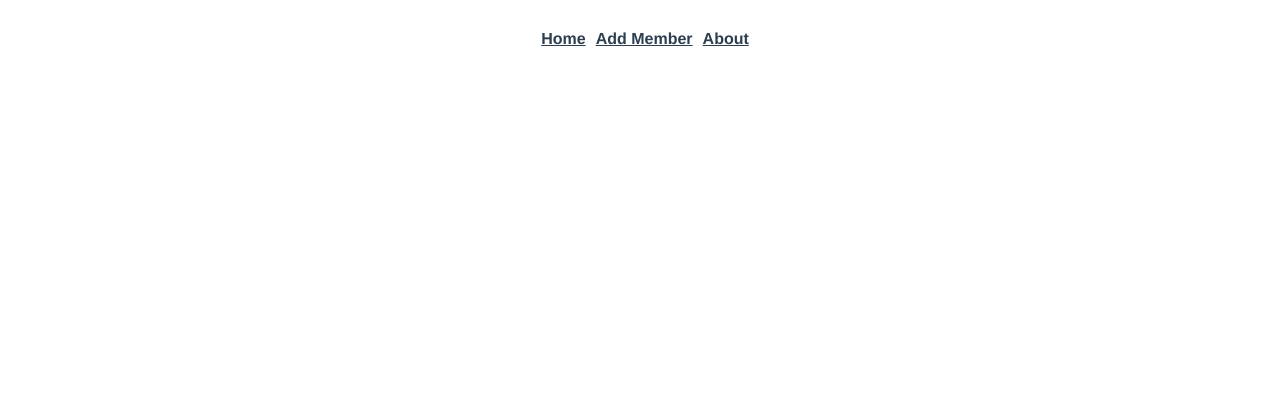
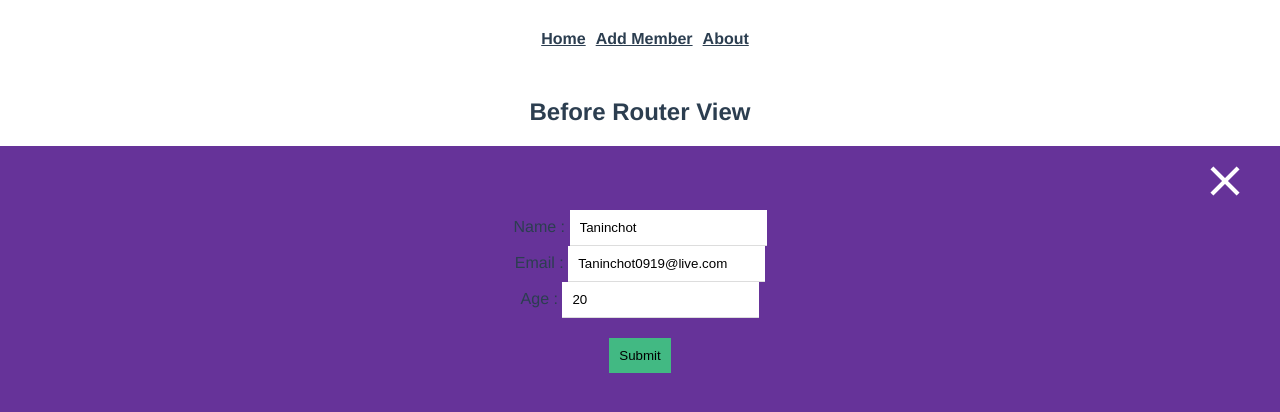
Before and after one commit to Taninchot0919/INT203_62130500038_Groupwork_SPA, a Vue app: page /member/1 in a window 1280 px wide. Before the commit this address had no page. Shown: the top 412 px of the page. Built offline with nearby package versions, Linux system fonts and the light colour scheme; data requests are answered from the project's data file.

Commit message:
[UPDATE] Can send prop through prop

```diff
--- a/data/db.json
+++ b/data/db.json
@@ -17,6 +17,12 @@
       "email": "inkcoolza@gmail.com",
       "age": "21",
       "id": 3
+    },
+    {
+      "name": "กานต์กมล",
+      "email": "karnkamol.sit@mail.kmutt.ac.th",
+      "age": "19",
+      "id": 4
     }
   ]
 }
--- a/public/index.html
+++ b/public/index.html
@@ -1,17 +1,24 @@
 <!DOCTYPE html>
 <html lang="">
+
 <head>
   <meta charset="utf-8">
   <meta http-equiv="X-UA-Compatible" content="IE=edge">
   <meta name="viewport" content="width=device-width,initial-scale=1.0">
   <link rel="icon" href="<%= BASE_URL %>favicon.ico">
-    <title><%= htmlWebpackPlugin.options.title %></title>
+  <link rel="stylesheet" href="https://fonts.googleapis.com/icon?family=Material+Icons">
+  <title>
+    <%= htmlWebpackPlugin.options.title %>
+  </title>
 </head>
+
 <body>
   <noscript>
-      <strong>We're sorry but <%= htmlWebpackPlugin.options.title %> doesn't work properly without JavaScript enabled. Please enable it to continue.</strong>
+    <strong>We're sorry but <%= htmlWebpackPlugin.options.title %> doesn't work properly without JavaScript enabled.
+        Please enable it to continue.</strong>
   </noscript>
   <div id="app"></div>
   <!-- built files will be auto injected -->
 </body>
+
 </html>
--- a/src/App.vue
+++ b/src/App.vue
@@ -1,9 +1,12 @@
 <template>
+  <!-- <modal v-if="isModalOn" @emitModal="toggleModal" /> -->
   <nav-bar />
+  <h2>Before Router View</h2>
   <router-view />
 </template>
 
 <script>
+// import Modal from "./components/Modal.vue";
 import NavBar from "./components/NavBar.vue";
 export default {
   components: { NavBar },
@@ -29,7 +32,9 @@ body {
   font-family: Avenir, Helvetica, Arial, sans-serif;
   -webkit-font-smoothing: antialiased;
   -moz-osx-font-smoothing: grayscale;
-  text-align: center;
   color: #2c3e50;
 }
+h2 {
+  text-align: center;
+}
 </style>
--- a/src/components/AddMember.vue
+++ b/src/components/AddMember.vue
@@ -47,6 +47,9 @@ export default {
 </script>
 
 <style>
+form{
+  text-align: center;
+}
 input {
   padding: 10px;
   border: 0;
--- a/src/components/Modal.vue
+++ b/src/components/Modal.vue
@@ -1,20 +1,60 @@
 <template>
   <div class="modal">
-    Lorem ipsum dolor sit amet consectetur adipisicing elit. Officia molestias
-    ex odit maiores, cumque rem impedit ducimus, accusantium harum odio
-    nesciunt? Exercitationem rem totam tempora, incidunt id expedita minima ab.
+    <span class="material-icons" @click="emitModal"> close </span>
+    <form>
+      <label>Name : </label>
+      <input type="text" v-model="name" required /> <br />
+      <label>Email : </label>
+      <input type="email" v-model="email" required /> <br />
+      <label>Age : </label>
+      <input type="number" v-model="age" required /><br />
+      <button>Submit</button>
+    </form>
   </div>
 </template>
 
 <script>
-export default {};
+export default {
+  props: ["id"],
+  data() {
+    return {
+      name: "",
+      email: "",
+      age: "",
+      url: "http://localhost:3000/members/" + this.id
+    };
+  },
+  methods: {
+    emitModal() {
+      console.log("can access at modal");
+      this.$emit("emitModal");
+    }
+  },
+  async mounted() {
+    console.log(this.url);
+    const res = await fetch(this.url);
+    const data = await res.json();
+    console.log(this.members);
+    this.name = data.name;
+    this.email = data.email;
+    this.age = data.age;
+  }
+};
 </script>
 
-<style>
+<style scoped>
 .modal {
   background-color: rebeccapurple;
   background-size: 100%;
   width: 100%;
   height: 100vh;
+  text-align: right;
+}
+.material-icons {
+  color: white;
+  font-size: 50px;
+  margin-top: 10px;
+  margin-right: 30px;
+  cursor: pointer;
 }
 </style>
--- a/src/components/NavBar.vue
+++ b/src/components/NavBar.vue
@@ -1,18 +1,25 @@
 <template>
   <div id="nav">
-    <router-link to="/" @toggleModal="toggleModal">Home</router-link>
-    <router-link to="/addmember">Add Member</router-link>
-    <router-link to="/about">About</router-link>
+    <router-link :to="{ name: 'Home' }">Home</router-link>
+    <router-link :to="{ name: 'AddMember' }">Add Member</router-link>
+    <router-link :to="{ name: 'About' }">About</router-link>
   </div>
 </template>
 
 <script>
-export default {};
+export default {
+  methods: {
+    methodEmit() {
+      console.log("Can access");
+    }
+  }
+};
 </script>
 
 <style>
 #nav {
   padding: 30px;
+  text-align: center;
 }
 
 #nav a {
--- /dev/null
+++ b/src/components/SingleMember.vue
@@ -0,0 +1,28 @@
+<template>
+  <tr @click="emitTableRow(member)">
+    <td>{{ member.name }}</td>
+    <td>{{ member.email }}</td>
+    <td>{{ member.age }}</td>
+  </tr>
+</template>
+
+<script>
+export default {
+  props: ["member"],
+  methods: {
+    emitTableRow(member) {
+      console.log(member);
+      this.$router.push({ name: "Modal", params: { id: member.id } });
+    }
+  }
+};
+</script>
+
+<style>
+td {
+  border: 0.5px solid #ddd;
+  padding: 15px;
+  text-align: left;
+  text-decoration: none;
+}
+</style>
--- a/src/router/index.js
+++ b/src/router/index.js
@@ -1,6 +1,7 @@
 import { createRouter, createWebHistory } from 'vue-router'
 import Home from '../views/Home.vue'
 import AddMember from '../components/AddMember.vue'
+import Modal from '../components/Modal.vue'
 const routes = [
   {
     path: '/',
@@ -19,6 +20,12 @@ const routes = [
     path: '/addmember',
     name: 'AddMember',
     component: AddMember
+  },
+  {
+    path: '/member/:id',
+    name: 'Modal',
+    component: Modal,
+    props: true
   }
 ]
 
--- a/src/views/About.vue
+++ b/src/views/About.vue
@@ -3,3 +3,12 @@
     <h1>This is an about page</h1>
   </div>
 </template>
+ <script>
+export default {};
+</script>
+
+ <style>
+.about {
+  text-align: center;
+}
+</style>
--- a/src/views/Home.vue
+++ b/src/views/Home.vue
@@ -1,33 +1,33 @@
 <template>
   <h2>All Member</h2>
-  <div class="home">
+  <table class="all-member">
     <tr>
       <th>Name</th>
       <th>Email</th>
       <th>Age</th>
     </tr>
-    <tr v-for="member in members" :key="member.id" @click="test(member)">
-      <td>{{ member.name }}</td>
-      <td>{{ member.email }}</td>
-      <td>{{ member.age }}</td>
-    </tr>
-  </div>
+    <single-member
+      v-for="member in members"
+      :key="member.id"
+      :member="member"
+    />
+  </table>
 </template>
 
 <script>
+import SingleMember from "../components/SingleMember.vue";
 export default {
   name: "Home",
-  components: {},
+  components: {
+    SingleMember
+  },
   data() {
     return {
       members: []
     };
   },
   methods: {
-    test(object) {
-      console.log(object.id);
-      this.$emit("toggleModal", object);
-    }
+
   },
   async mounted() {
     const res = await fetch("http://localhost:3000/members");
@@ -39,20 +39,17 @@ export default {
 </script>
 
 <style scoped>
-.home {
+.all-member {
   border-collapse: collapse;
   margin-left: 34%;
 }
-.home th {
+.all-member th {
   padding-top: 12px;
   padding-bottom: 12px;
   background-color: #4caf50;
   color: white;
 }
-.home td,
-.home th {
-  border: 0.5px solid #ddd;
-  padding: 15px;
-  text-align: left;
+h2 {
+  text-align: center;
 }
 </style>
```
Lines whose indentation alone changed are shown as unchanged.
